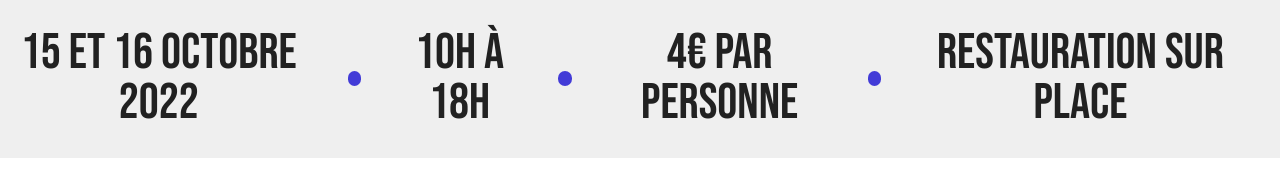
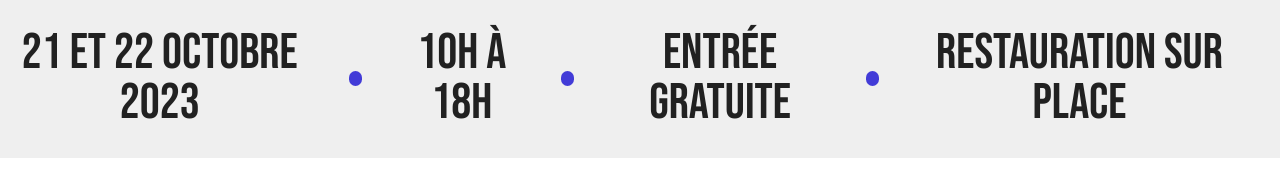
Before and after one commit to BoardGameZ/boardgamez.github.io, an Eleventy site: page index.njk in a window 1280 px wide. Shown: the part 592-767 px from the top of the page. Built offline with nearby package versions, Linux system fonts and the light colour scheme; Eleventy itself is replaced by a stand-in of ours; files that its build step writes are made by us from their sources; what eleventy-sass would draw is missing.

Commit message:
Update index.njk
Mise à jour du fichier pour édition 2023.

```diff
--- a/index.njk
+++ b/index.njk
@@ -17,7 +17,7 @@ layout : home
 
 <section id="infoStrip">
     <h2 class="info">
-        15 et 16 octobre 2022
+        21 et 22 octobre 2023
     </h2>
     <span class="circle"></span>
     <h2 class="info">
@@ -25,7 +25,7 @@ layout : home
     </h2>
     <span class="circle"></span>
     <h2 class="info">
-        4€ par personne
+        Entrée gratuite
     </h2>
     <span class="circle"></span>
     <h2 class="info">
```
